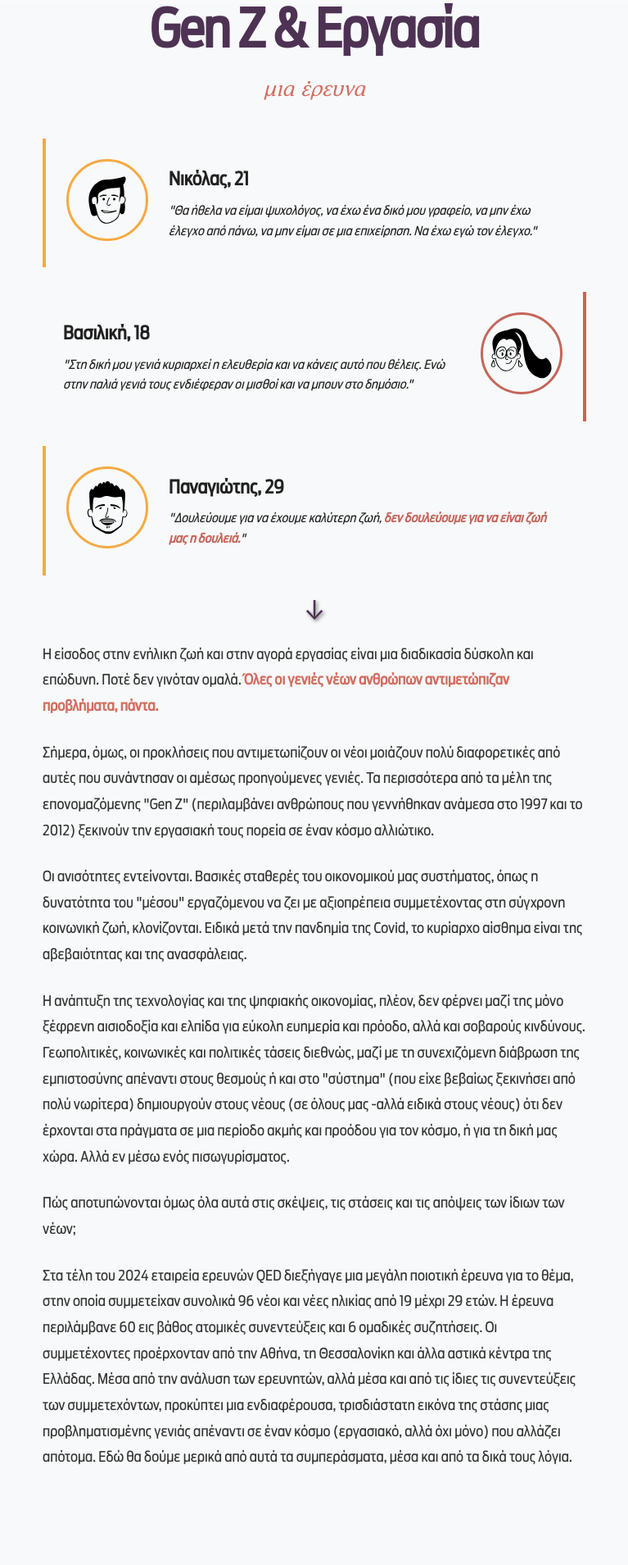
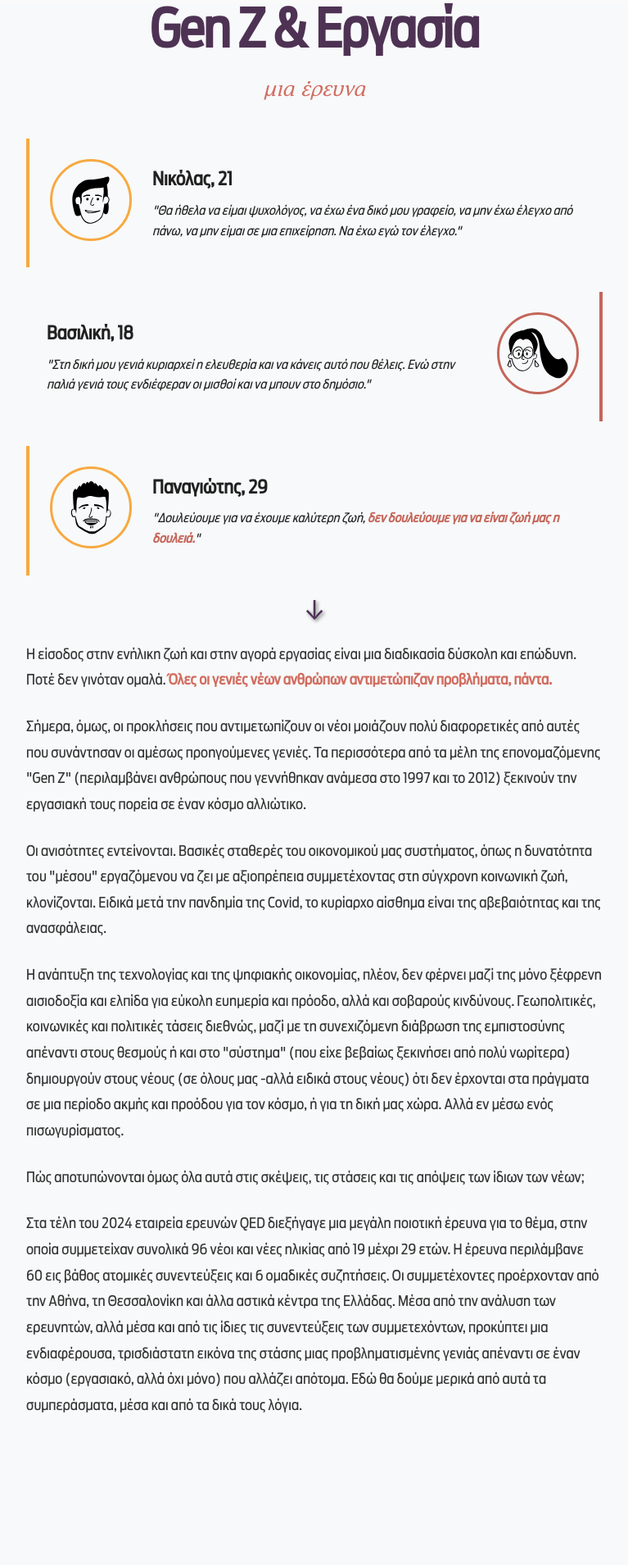
Before and after one commit to cpapazoglou/GenZSurvey, a Next.js app: page / in a window 1280 px wide. Shown: the top 1909 px of the page at 82% size, without its empty margins (256-1023 px from the left). Built offline with nearby package versions, Linux system fonts and the light colour scheme.

Commit message:
Consistency fixes

```diff
--- a/src/components/ParallaxSection.module.css
+++ b/src/components/ParallaxSection.module.css
@@ -5,6 +5,7 @@
   position: relative;
   overflow: hidden;
   background-color: #f8f9fa;
+  padding: 0 20px;
 }
 
 .container {
--- a/src/components/templates/MultipleQuotesTemplate.module.css
+++ b/src/components/templates/MultipleQuotesTemplate.module.css
@@ -3,7 +3,7 @@
   flex-direction: column;
   align-items: center;
   gap: 30px;
-  padding: 40px 20px;
+  padding: 40px 0;
 }
 
 .quoteCard {
--- a/src/components/templates/TextTemplate.module.css
+++ b/src/components/templates/TextTemplate.module.css
@@ -2,7 +2,7 @@
   display: flex;
   flex-direction: column;
   align-items: center;
-  padding: 40px 20px;
+  padding: 40px 0;
 }
 
 .mainContent {
```
